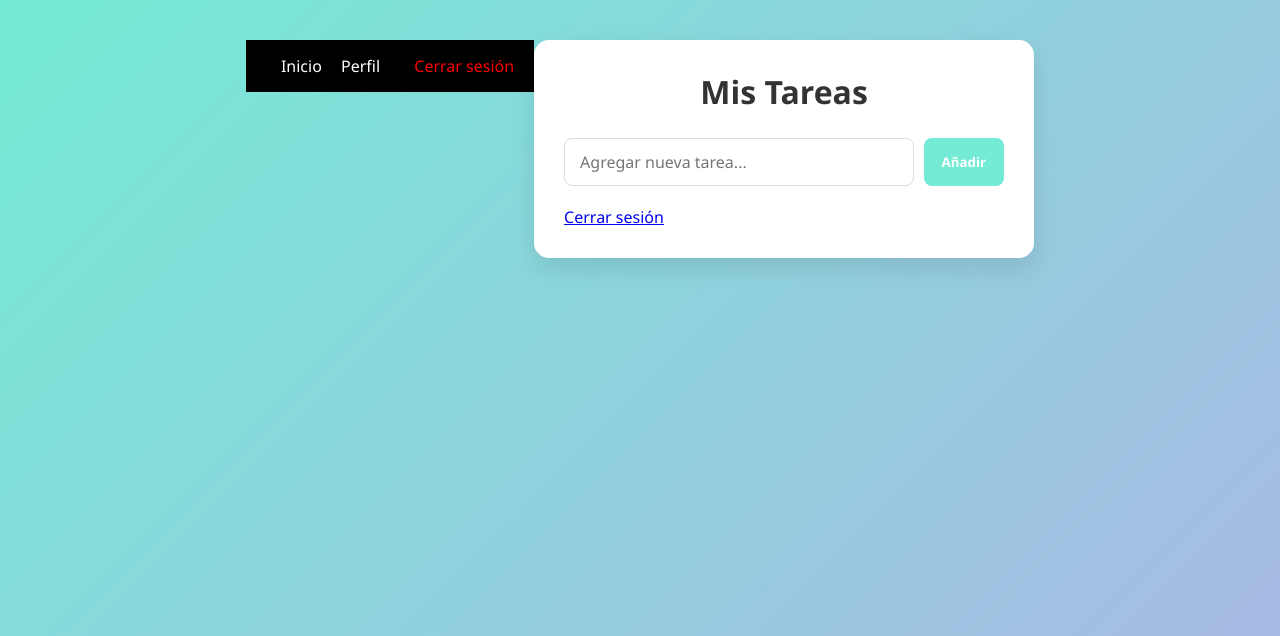
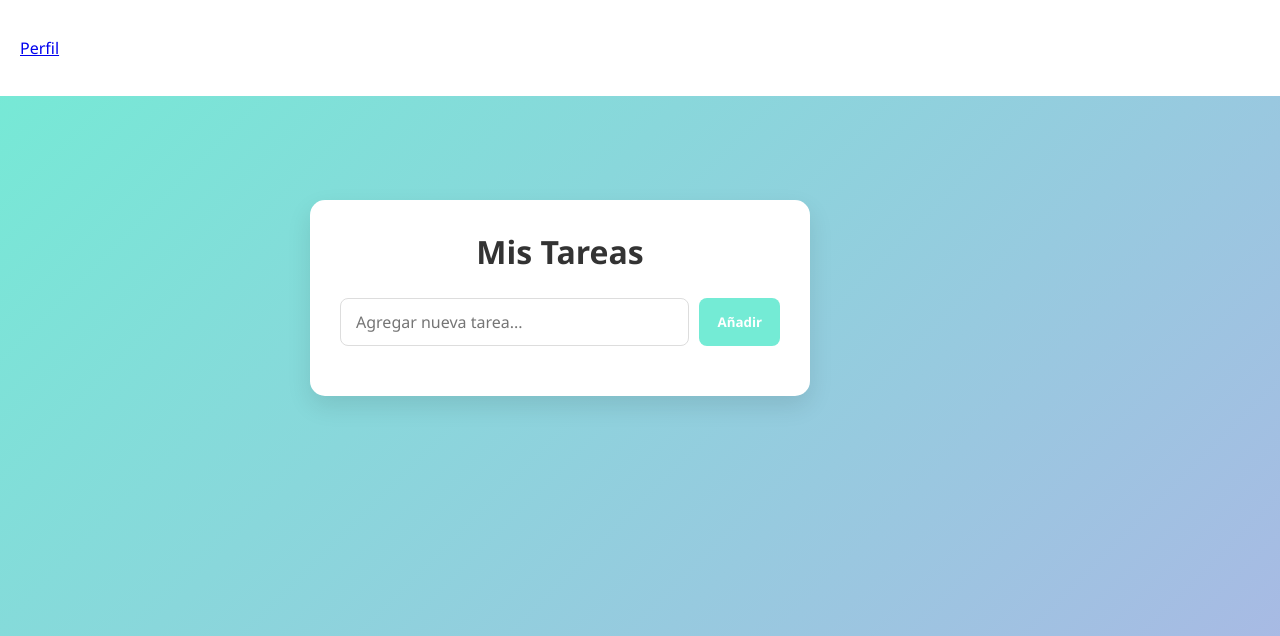
Before and after one commit to Juanjo200701/Sebas_proyect, a PHP site: page /inicio.php in a window 1280 px wide. Shown: the top 636 px of the page. Run offline with PHP 8.4, Linux system fonts and the light colour scheme; the visitor is signed in with stand-in values (Sample User, id 1); data that the repository does not hold is empty.

Commit message:
estilos de header

```diff
--- a/database.php
+++ b/database.php
@@ -2,7 +2,7 @@
 $host = 'localhost';
 $db   = 'sebas_db';
 $user = 'root';
-$pass = '';
+$pass = '123456';
 $charset = 'utf8mb4';
 
 $dsn = "mysql:host=$host;dbname=$db;charset=$charset";
--- a/header.php
+++ b/header.php
@@ -2,9 +2,9 @@
   <link rel="stylesheet" href="style/header.css" />
 </head>
 <header class="header">
-    <nav class="nav">
-      <a href="#">Inicio</a>
+
+      <!-- <a href="#">Inicio</a> -->
       <a href="#">Perfil</a>
       <button id="cerrarSesionBtn" class="cerrar-sesion"><a href="logout.php">Cerrar sesión</a></button>
-    </nav>
+
   </header>
--- a/inicio.php
+++ b/inicio.php
@@ -67,7 +67,7 @@ $tareas = $stmt->fetchAll();
         </li>
       <?php endforeach; ?>
     </ul>
-    <a href="logout.php">Cerrar sesión</a>
+    <!-- <a href="logout.php">Cerrar sesión</a> -->
   </main>
 </body>
 </html>
--- a/style/header.css
+++ b/style/header.css
@@ -4,21 +4,20 @@ body {
 }
 
 .header {
-  background-color: #000000;
+  background-color: #ffffff;
   color: white;
   padding: 15px 20px;
   display: flex;
   justify-content: space-between;
   align-items: center;
-}
-
-.logo {
-  font-size: 24px;
-  font-weight: bold;
+  position: fixed;
+  top: 0;
+  width: 100%;
+  height: 6em;
 }
 
 .nav a, .cerrar-sesion {
-  color: white;
+  color: black;
   margin-left: 15px;
   text-decoration: none;
   background: none;
@@ -27,9 +26,19 @@ body {
   font-size: 16px;
 }
 #cerrarSesionBtn{
+  color: red;
     a{
+        position: relative;
+        left: 90em;
         color: red;
     }
+}
+.nav{
+  a{
+    /* position: relative; */
+    /* left: 45em;     */
+    color: black;
+  }
 }
 
 
--- a/style/inicio.css
+++ b/style/inicio.css
@@ -24,6 +24,10 @@ body {
   box-shadow: 0 10px 25px rgba(0, 0, 0, 0.1);
   width: 100%;
   max-width: 500px;
+  position: relative;
+  top: 10em;
+  right:  5em;
+
 }
 
 /* Título */
@@ -84,7 +88,7 @@ body {
 }
 
 .task.completed {
-  background-color: #e0f7f1;
+  background-color: #f7e5e0;
   text-decoration: line-through;
   opacity: 0.7;
 }
```
